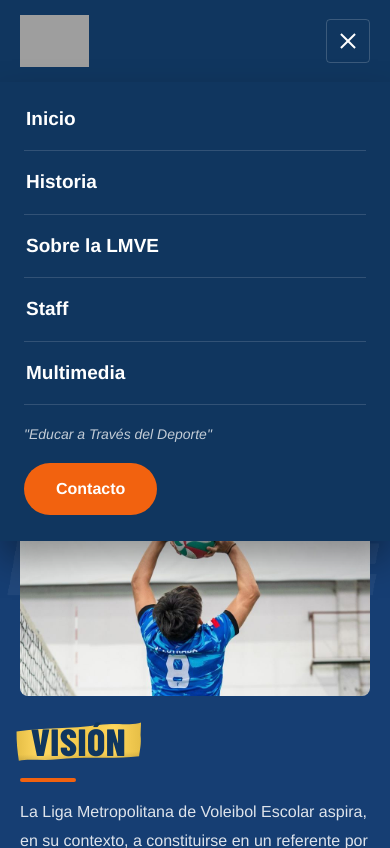
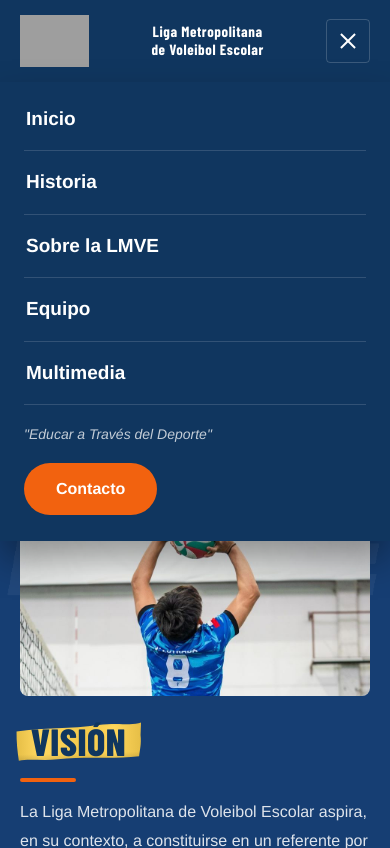
Before and after one commit to lmveweb/LMVEweb, a Django app: page /sobre/ in a window 390 px wide, after a click that opens the changed part. Shown: the top 848 px of the page. Run offline with Django 5.2, Linux system fonts and the light colour scheme; grey boxes are pictures that could not be loaded.

Commit message:
fix: el nombre de la Liga desaparecia en responsive + Staff pasa a Equipo
El header escondia "Liga Metropolitana de Voleibol Escolar" con un
display:none abajo de 1140px, porque en una sola linea de 19px ocupa
~300px y ya no cabia junto al menu. En vez de perderlo, ahora se parte
en sus dos mitades y se queda en pantalla:

- Entre 940 y 1140px se apila al lado del logo, en dos lineas parejas.
  El quiebre es fijo (cada mitad en su propio <span>), asi que no
  depende de donde caiga el corte automatico.

- Abajo de 940px, con el menu hamburguesa en pantalla, el nombre sale
  de adentro del <a> del logo y pasa a ser su hermano. Mientras vivio
  adentro los dos eran un solo bloque y quedaban pegados a la
  izquierda; ya separados, el header se reparte en tres (logo, nombre,
  hamburguesa) y el nombre queda al medio. Los dos huecos los reparte
  "margin: 0 auto" en partes iguales, o sea que crecen y se achican
  solos segun el ancho del equipo, sin numeros fijos por dispositivo.

- El nombre baja de peso 800 a 700 y suma tracking. En una condensada,
  el 800 a 15-17px cierra las contraformas y las letras se empastan;
  el 700 mantiene el peso de titular pero deja respirar la forma.

La vista Staff pasa a llamarse Equipo en todo el codigo: ruta, funcion
de la vista, template, clases CSS y test. /staff/ queda con un 301 a
/equipo/ para no romper ningun link ya publicado y para que el buscador
traspase a la direccion nueva lo que tuviera indexado de la vieja.

Co-Authored-By: Claude Opus 5 <noreply@anthropic.com>

```diff
--- a/core/templates/core/base.html
+++ b/core/templates/core/base.html
@@ -217,12 +217,17 @@
            fuente normal al mismo tamaño en píxeles. Sube el tamaño y
            el peso, y suma tracking (una condensada muy junta se lee
            apretada) para que sostenga el mismo peso visual que el nav. */
+        /* Los dos <span> de adentro van en una sola linea mientras haya
+           ancho: al ser inline, el salto del HTML entre ellos colapsa a
+           un espacio y se lee "Liga Metropolitana de Voleibol Escolar"
+           de corrido. Abajo de 1140px pasan a apilarse (ver RESPONSIVE). */
         .brand-nombre {
             font-size: 19px;
             font-weight: 800;
             letter-spacing: 0.3px;
             line-height: 1.25;
             color: var(--c-text);
+            text-decoration: none;
             white-space: nowrap;
         }
 
@@ -606,12 +611,66 @@
            RESPONSIVE
            ========================================================= */
         @media (max-width: 1140px) {
-            .brand-nombre { display: none; }
+            /* Antes aca el nombre se escondia con display:none, porque en
+               una sola linea de 19px ocupa ~300px y ya no cabia junto al
+               nav. En vez de perderlo se apila en sus dos mitades: baja a
+               ~120px de ancho, sostiene el alto del logo y queda como un
+               lockup deliberado en lugar de un texto que se corto solo.
+               El white-space: nowrap heredado mantiene entera cada linea,
+               asi el quiebre es siempre el mismo y no uno accidental. */
+            .brand-nombre {
+                display: flex;
+                flex-direction: column;
+                align-items: center;
+                text-align: center;
+                font-size: 17px;
+                /* Baja de 800 a 700 a proposito. En una condensada, el 800
+                   engorda los trazos hacia adentro y a 15-17px los contra-
+                   formas (el hueco de la "a", de la "e") se cierran y las
+                   letras se empastan. El 700 mantiene el peso de titular
+                   pero deja respirar la forma; el tracking mas suelto
+                   termina de separarlas. */
+                font-weight: 700;
+                line-height: 1.2;
+                letter-spacing: 0.6px;
+            }
+            /* Mas aire contra el logo: ahora es un bloque de dos lineas, no
+               una linea corrida, y necesita mas separacion para leerse como
+               un elemento aparte y no como parte del isotipo. Al ser
+               hermanos, quien manda la distancia es el gap del header. */
+            .header-inner { gap: 20px; }
             .site-nav a { padding: 4px 12px; font-size: 14px; }
         }
         @media (max-width: 940px) {
             :root { --header-h: 82px; --page-pad: 20px; }
             .brand-plate img { height: 52px; }
+            /* Con el menu hamburguesa en pantalla el header queda en tres
+               partes: logo a la izquierda, nombre al medio, hamburguesa a
+               la derecha.
+
+               El centrado lo hace "margin: 0 auto" sobre el nombre: en un
+               contenedor flex, los margenes automaticos se comen TODO el
+               espacio libre y lo reparten en partes iguales a cada lado.
+               O sea, los dos huecos (logo-nombre y nombre-hamburguesa)
+               crecen y se achican solos y siempre miden lo mismo, sin
+               media queries intermedias ni numeros fijos por dispositivo.
+
+               Para que el reparto sea parejo de verdad, el gap del header
+               baja a 0 (si no, el hueco de la derecha quedaria un gap mas
+               ancho que el de la izquierda) y el spacer sale de la ecuacion,
+               porque tambien reclamaba espacio libre. El padding lateral es
+               el piso: aunque la pantalla se angoste hasta no dejar sobra,
+               nunca quedan pegados.
+
+               Medido: a 320px sobran ~26px de margen automatico por lado
+               (34px de hueco visible); a 768px, ~234px. */
+            .brand-nombre {
+                font-size: clamp(13px, 3.8vw, 17px);
+                margin: 0 auto;
+                padding: 0 8px;
+            }
+            .header-spacer { display: none; }
+            .header-inner { gap: 0; }
             .site-nav { display: none; }
             .header-inner .btn-cta { display: none; }
             .menu-toggle { display: flex; }
@@ -631,7 +690,24 @@
                     <img src="{% static 'core/img/logo-sobre-oscuro.png' %}"
                          alt="LMVE — Liga Metropolitana de Voleibol Escolar">
                 </span>
-                <span class="brand-nombre">Liga Metropolitana de Voleibol Escolar</span>
+            </a>
+
+            {% comment %}
+            El nombre es hermano del logo, no hijo. Abajo de 940px tiene que
+            poder despegarse del logo y centrarse entre este y la hamburguesa,
+            y para eso los tres necesitan ser items del mismo contenedor flex
+            (.header-inner). Mientras vivio adentro del <a>, el nombre quedaba
+            amarrado al logo y no habia forma de separarlos.
+
+            Sigue siendo un link al Inicio, como antes. Va con aria-hidden y
+            tabindex="-1" porque el alt del logo ya dice el nombre completo:
+            asi el lector de pantalla no lo repite dos veces, pero con el
+            mouse o el dedo se comporta igual que siempre.
+            {% endcomment %}
+            <a href="{% url 'home' %}" class="brand-nombre"
+               aria-hidden="true" tabindex="-1">
+                <span>Liga Metropolitana</span>
+                <span>de Voleibol Escolar</span>
             </a>
 
             <div class="header-spacer"></div>
@@ -642,7 +718,7 @@
                     <li><a href="{% url 'proyecto' %}">Historia</a></li>
                     <li><a href="{% url 'sobre' %}">Sobre la LMVE</a></li>
                     <li><a href="{% url 'archivo' %}">Multimedia</a></li>
-                    <li><a href="{% url 'staff' %}">Staff</a></li>
+                    <li><a href="{% url 'equipo' %}">Equipo</a></li>
                 </ul>
             </nav>
 
@@ -659,7 +735,7 @@
         <a href="{% url 'home' %}">Inicio</a>
         <a href="{% url 'proyecto' %}">Historia</a>
         <a href="{% url 'sobre' %}">Sobre la LMVE</a>
-        <a href="{% url 'staff' %}">Staff</a>
+        <a href="{% url 'equipo' %}">Equipo</a>
         <a href="{% url 'archivo' %}">Multimedia</a>
         <span class="mobile-lema">"Educar a Través del Deporte"</span>
         <a href="{% url 'contacto' %}" class="mobile-cta">Contacto</a>
@@ -698,7 +774,7 @@
                     <li><a href="{% url 'home' %}">Inicio</a></li>
                     <li><a href="{% url 'proyecto' %}">Historia</a></li>
                     <li><a href="{% url 'sobre' %}">Sobre la LMVE</a></li>
-                    <li><a href="{% url 'staff' %}">Staff</a></li>
+                    <li><a href="{% url 'equipo' %}">Equipo</a></li>
                     <li><a href="{% url 'archivo' %}">Multimedia</a></li>
                     <li><a href="{% url 'contacto' %}">Contacto</a></li>
                 </ul>
--- a/core/tests.py
+++ b/core/tests.py
@@ -93,8 +93,8 @@ class ContactoTests(TestCase):
 
 
 class RutasTests(TestCase):
-    def test_staff_disponible(self):
-        self.assertEqual(self.client.get(reverse('staff')).status_code, 200)
+    def test_equipo_disponible(self):
+        self.assertEqual(self.client.get(reverse('equipo')).status_code, 200)
 
     def test_privacidad_disponible(self):
         self.assertEqual(self.client.get(reverse('privacidad')).status_code, 200)
--- a/core/urls.py
+++ b/core/urls.py
@@ -1,12 +1,21 @@
 from django.urls import path
+from django.views.generic import RedirectView
+
 from . import views
 
 urlpatterns = [
     path('', views.home, name='home'),
     path('historia/', views.proyecto, name='proyecto'),
     path('sobre/', views.sobre, name='sobre'),
-    path('staff/', views.staff, name='staff'),
+    path('equipo/', views.equipo, name='equipo'),
     path('multimedia/', views.archivo, name='archivo'),
     path('contacto/', views.contacto, name='contacto'),
     path('privacidad/', views.privacidad, name='privacidad'),
+
+    # La vista se llamaba "Staff" y vivia en /staff/ hasta el cambio de
+    # nombre. El sitio ya esta publicado, asi que cualquier link a la URL
+    # vieja que ande dando vueltas seguiria funcionando en vez de tirar
+    # 404. El 301 ademas le dice a Google que la direccion buena es la
+    # nueva, y que traspase a /equipo/ lo que hubiera indexado de /staff/.
+    path('staff/', RedirectView.as_view(pattern_name='equipo', permanent=True)),
 ]
--- a/core/views.py
+++ b/core/views.py
@@ -82,8 +82,8 @@ def home(request):
 def proyecto(request):
     return render(request, 'core/proyecto.html')
 
-def staff(request):
-    return render(request, 'core/staff.html')
+def equipo(request):
+    return render(request, 'core/equipo.html')
 
 def privacidad(request):
     return render(request, 'core/privacidad.html')
```
Also changed, not shown: core/templates/core/equipo.html (renamed from core/templates/core/staff.html, +44 -44 lines).
